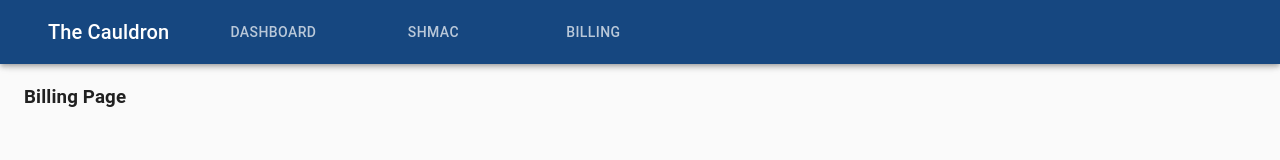
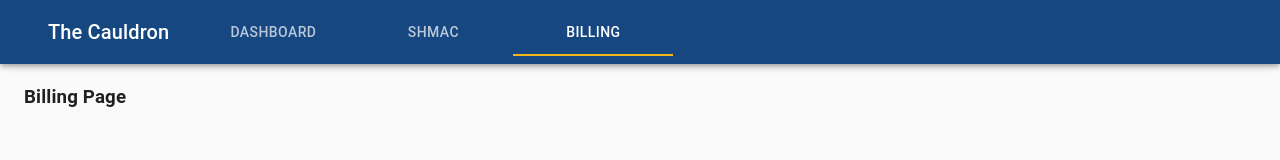
Before and after one commit to nthorn552/yolodex, a React app: page /billing in a window 1280 px wide. Shown: the top 160 px of the page. Built offline with nearby package versions, Linux system fonts and the light colour scheme.

Commit message:
Working routes + tabs!

```diff
--- a/src/components/header/Header.tsx
+++ b/src/components/header/Header.tsx
@@ -1,28 +1,23 @@
 import React from "react";
-import { Link, withRouter } from "react-router-dom";
-import { makeStyles, Theme, createStyles } from "@material-ui/core/styles";
+import { Link, withRouter, RouteComponentProps } from "react-router-dom";
 import Typography from "@material-ui/core/Typography";
 import { AppBar, Container, Tabs, Tab, Toolbar } from "@material-ui/core";
 
 import tabList from "./tabList";
+import useStyles from './styles';
 
-const useStyles = makeStyles((theme?: Theme) =>
-  createStyles({
-    root: {
-      flexGrow: 1,
-      backgroundColor: theme.palette.primary.main
-    },
-    headerTitle: {
-      paddingRight: theme.spacing(3)
-    }
-  })
-);
+const Header = ({ location }: RouteComponentProps) => {
+  const classes = useStyles({});
+  const [activeTab, updateTab] = React.useState(getActiveTab(location));
 
-const Header = () => {
-  const classes = useStyles({});
-  const [activeTab, updateTab] = React.useState();
+  function getActiveTab(location: RouteComponentProps["location"]): string | null {
+    const activeTab = tabList.find((tab) => {
+      return location.pathname.startsWith(tab.route);
+    });
+    return activeTab ? activeTab.route : null;
+  }
 
-  function handleChange(event: React.ChangeEvent<{}>, newValue: string) {
+  function handleChange(event: React.ChangeEvent, newValue: string) {
     updateTab(newValue);
   }
 
@@ -39,13 +34,14 @@ const Header = () => {
               The Cauldron
             </Typography>
             <Tabs value={activeTab} onChange={handleChange}>
-              {tabList.map(({ label, route }, tabNumber) => {
+              {tabList.map(({ label, route }) => {
                 return (
                   <Tab
                     label={label}
                     component={Link}
                     to={route}
-                    key={tabNumber}
+                    key={route}
+                    value={route}
                     disableRipple
                   />
                 );
--- a/src/components/header/styles.ts
+++ b/src/components/header/styles.ts
@@ -0,0 +1,15 @@
+import { makeStyles, Theme, createStyles } from "@material-ui/core/styles";
+
+const useStyles = makeStyles((theme?: Theme) =>
+    createStyles({
+        root: {
+            flexGrow: 1,
+            backgroundColor: theme.palette.primary.main
+        },
+        headerTitle: {
+            paddingRight: theme.spacing(3)
+        }
+    })
+);
+
+export default useStyles;
--- a/src/components/header/tabList.ts
+++ b/src/components/header/tabList.ts
@@ -5,15 +5,15 @@ export type Tab = {
 
 const tabList: Tab[] = [
   {
-    route: "dashboard",
+    route: "/dashboard",
     label: "Dashboard"
   },
   {
-    route: "shmac",
+    route: "/shmac",
     label: "SHMAC"
   },
   {
-    route: "billing",
+    route: "/billing",
     label: "Billing"
   }
 ];
```
